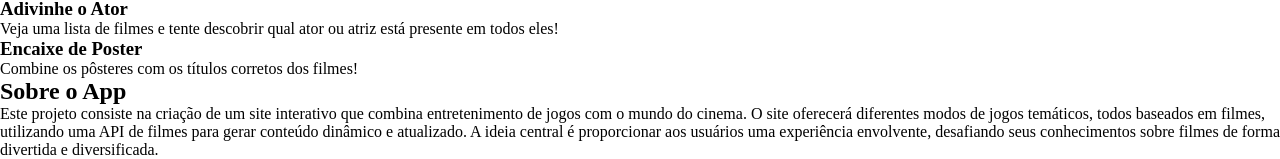
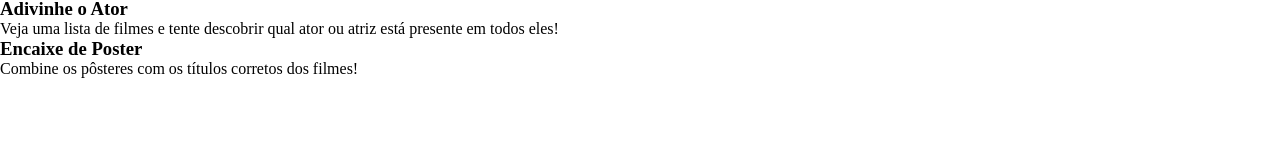
Before and after one commit to Leticia-SS/Movle-App, a React (Vite) app: page / in a window 1280 px wide. Shown: the part 982-1141 px from the top of the page. After the commit the page ends 1060 px from the top, so only its background shows below. Built offline with nearby package versions, Linux system fonts and the light colour scheme.

Commit message:
style: ajust background image

```diff
--- a/src/App.jsx
+++ b/src/App.jsx
@@ -11,7 +11,6 @@ function App() {
     <>
    <Header/>
    <Content/>
-   <Footer/>
     </>
   )
 }
--- a/src/components/Components.css
+++ b/src/components/Components.css
@@ -7,4 +7,27 @@
     width: 100%;
     height: 100vh;
     background-image: url('../assets/background.svg');
+    background-repeat: no-repeat;
+    background-size: cover;
 }
+
+
+@media (min-width:576px) {
+
+}
+
+@media (min-width:768px) {
+
+}
+
+@media (min-width:992px) {
+
+}
+
+@media (min-width:1200px) {
+
+}
+
+@media (min-width:1440px) {
+
+}
--- a/src/components/Content.jsx
+++ b/src/components/Content.jsx
@@ -1,5 +1,4 @@
 import Card from "./Card"
-import Background from '../assets/background.svg'
 import './Components.css'
 
 const Content = () => {
--- a/src/components/Footer.jsx
+++ b/src/components/Footer.jsx
@@ -1,8 +1,7 @@
 const Footer = () => {
-    return(
+    return (
         <footer>
-            <h2>Sobre o App</h2>
-            <p>Este projeto consiste na criação de um site interativo que combina entretenimento de jogos com o mundo do cinema. O site oferecerá diferentes modos de jogos temáticos, todos baseados em filmes, utilizando uma API de filmes para gerar conteúdo dinâmico e atualizado. A ideia central é proporcionar aos usuários uma experiência envolvente, desafiando seus conhecimentos sobre filmes de forma divertida e diversificada.</p>
+            <p>&#169; Todos os Direitos Reservados</p>
         </footer>
     )
 }
```
Also changed, not shown: 1 other file (tests, documents, lock files or other folders).
